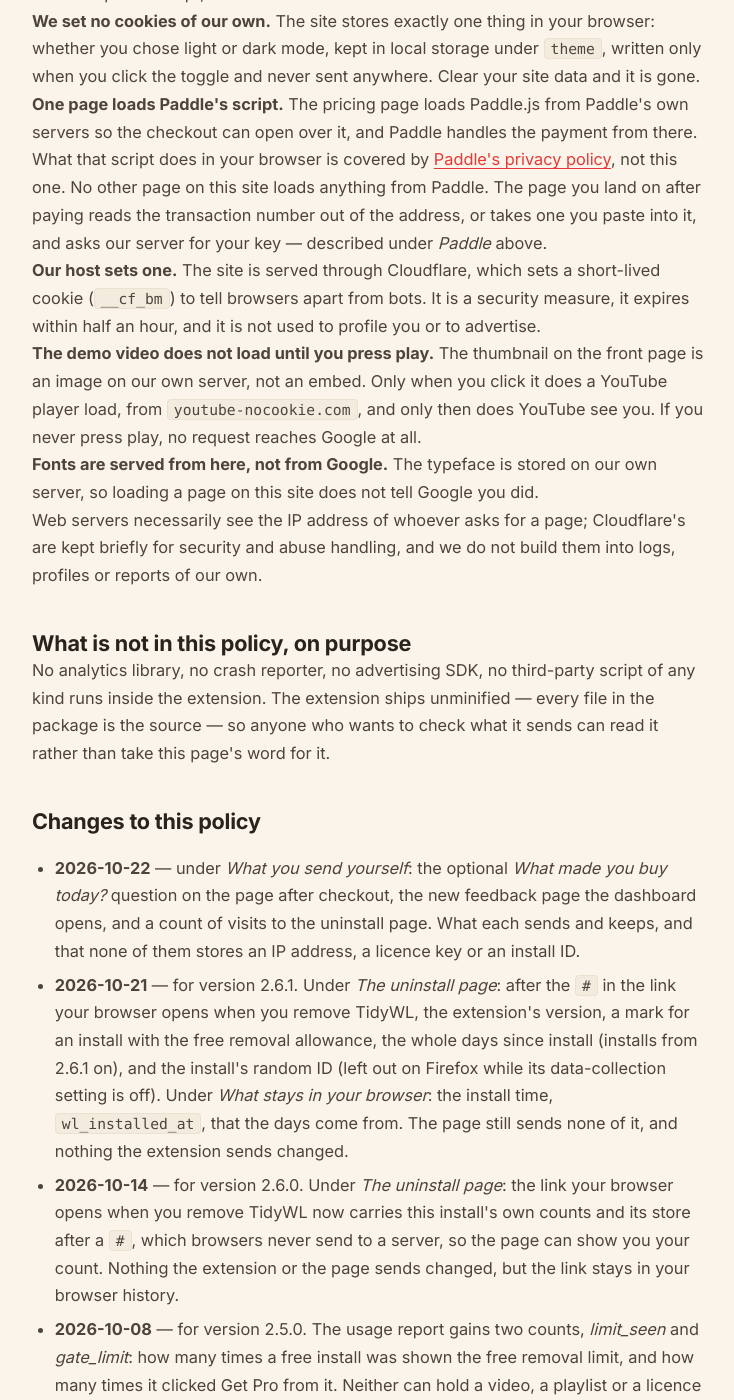
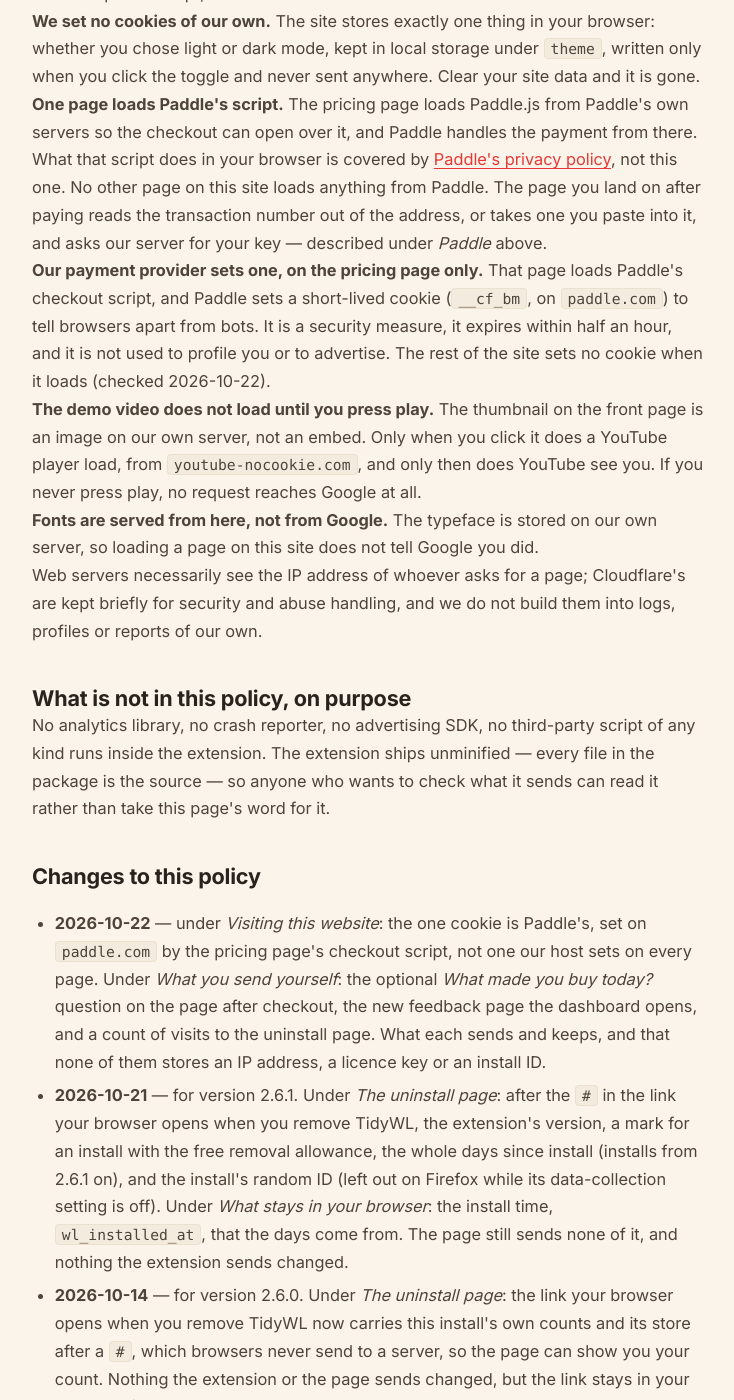
Before and after one commit to dominic-lam/tidywl-site, a Jekyll site: the page built from privacy/index.html, in a window 1280 px wide and 1400 px high, scrolled down 13582 px. Shown: the whole window, without its empty margins (272-1006 px from the left). Built offline with Jekyll 4.4.1, drawn with Linux system fonts in a browser that asks for light colours.

Commit message:
Name Paddle's bot cookie on the pricing page as the site's one cookie, since a fresh browser showed no cookie from tidywl.com itself.
Co-Authored-By: Claude Opus 5.5 <noreply@anthropic.com>
Claude-Session: https://claude.ai/code/session_01XtpXAjwgPsJzz2Lx8bxL6s

```diff
--- a/privacy/index.html
+++ b/privacy/index.html
@@ -171,7 +171,7 @@ permalink: /privacy/
 {%- else %}
     <p><strong>No payment script runs here.</strong> Pro is not on sale yet, so no page on this site loads anything from Paddle. When it goes on sale, the pricing page will load Paddle's checkout script, Paddle.js, and no other page will.</p>
 {%- endif %}
-    <p><strong>Our host sets one.</strong> The site is served through Cloudflare, which sets a short-lived cookie (<code>__cf_bm</code>) to tell browsers apart from bots. It is a security measure, it expires within half an hour, and it is not used to profile you or to advertise.</p>
+    <p><strong>Our payment provider sets one, on the pricing page only.</strong> That page loads Paddle's checkout script, and Paddle sets a short-lived cookie (<code>__cf_bm</code>, on <code>paddle.com</code>) to tell browsers apart from bots. It is a security measure, it expires within half an hour, and it is not used to profile you or to advertise. The rest of the site sets no cookie when it loads (checked 2026-10-22).</p>
     <p><strong>The demo video does not load until you press play.</strong> The thumbnail on the front page is an image on our own server, not an embed. Only when you click it does a YouTube player load, from <code>youtube-nocookie.com</code>, and only then does YouTube see you. If you never press play, no request reaches Google at all.</p>
     <p><strong>Fonts are served from here, not from Google.</strong> The typeface is stored on our own server, so loading a page on this site does not tell Google you did.</p>
     <p>Web servers necessarily see the IP address of whoever asks for a page; Cloudflare's are kept briefly for security and abuse handling, and we do not build them into logs, profiles or reports of our own.</p>
@@ -181,7 +181,7 @@ permalink: /privacy/
 
     <h2>Changes to this policy</h2>
     <ul>
-      <li><strong>2026-10-22</strong> — under <em>What you send yourself</em>: the optional <em>What made you buy today?</em> question on the page after checkout, the new feedback page the dashboard opens, and a count of visits to the uninstall page. What each sends and keeps, and that none of them stores an IP address, a licence key or an install ID.</li>
+      <li><strong>2026-10-22</strong> — under <em>Visiting this website</em>: the one cookie is Paddle's, set on <code>paddle.com</code> by the pricing page's checkout script, not one our host sets on every page. Under <em>What you send yourself</em>: the optional <em>What made you buy today?</em> question on the page after checkout, the new feedback page the dashboard opens, and a count of visits to the uninstall page. What each sends and keeps, and that none of them stores an IP address, a licence key or an install ID.</li>
       <li><strong>2026-10-21</strong> — for version 2.6.1. Under <em>The uninstall page</em>: after the <code>#</code> in the link your browser opens when you remove TidyWL, the extension's version, a mark for an install with the free removal allowance, the whole days since install (installs from 2.6.1 on), and the install's random ID (left out on Firefox while its data-collection setting is off). Under <em>What stays in your browser</em>: the install time, <code>wl_installed_at</code>, that the days come from. The page still sends none of it, and nothing the extension sends changed.</li>
       <li><strong>2026-10-14</strong> — for version 2.6.0. Under <em>The uninstall page</em>: the link your browser opens when you remove TidyWL now carries this install's own counts and its store after a <code>#</code>, which browsers never send to a server, so the page can show you your count. Nothing the extension or the page sends changed, but the link stays in your browser history.</li>
       <li><strong>2026-10-08</strong> — for version 2.5.0. The usage report gains two counts, <em>limit_seen</em> and <em>gate_limit</em>: how many times a free install was shown the free removal limit, and how many times it clicked Get Pro from it. Neither can hold a video, a playlist or a licence key, and only a free install can move them. The limit's own count of removals and the day its 30 days started, and the mark that an install has the limit, stay in your browser and are listed under <em>What stays in your browser</em>.</li>
```
